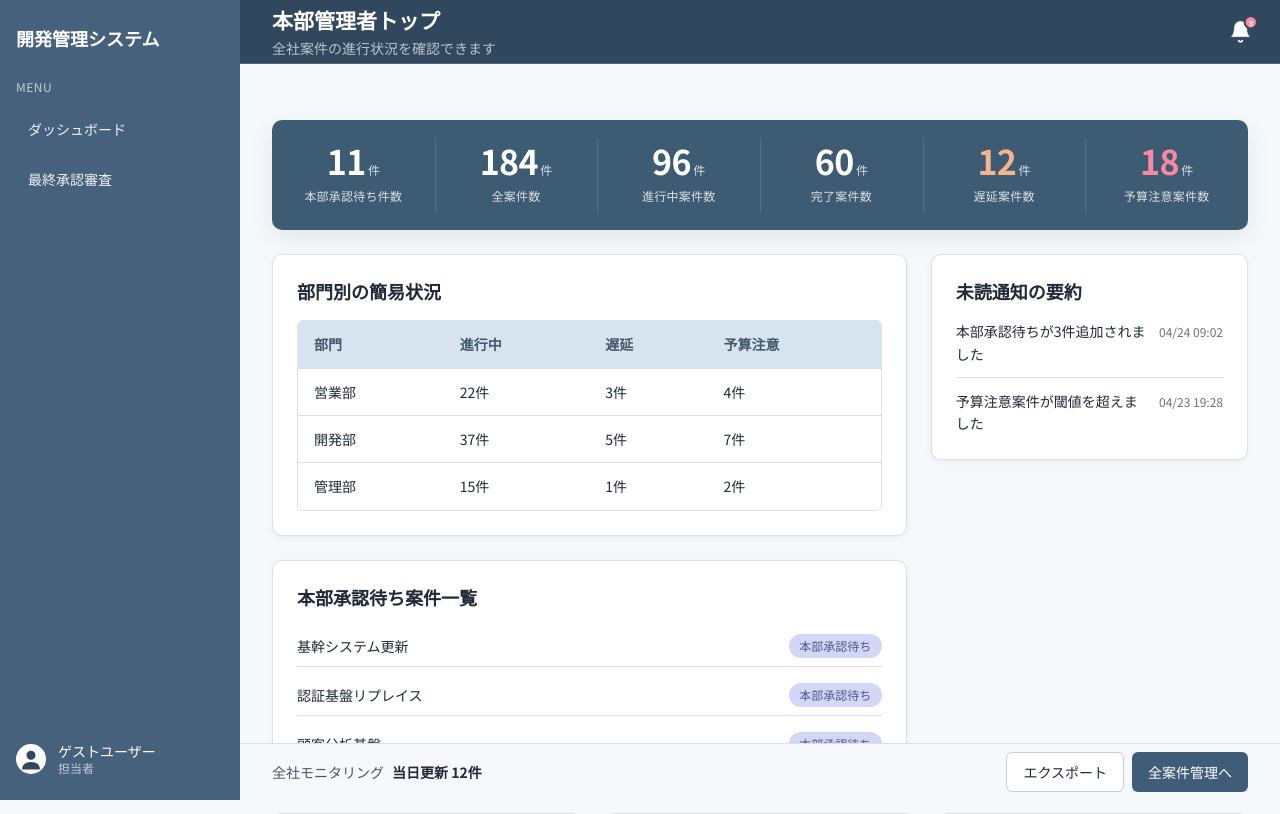
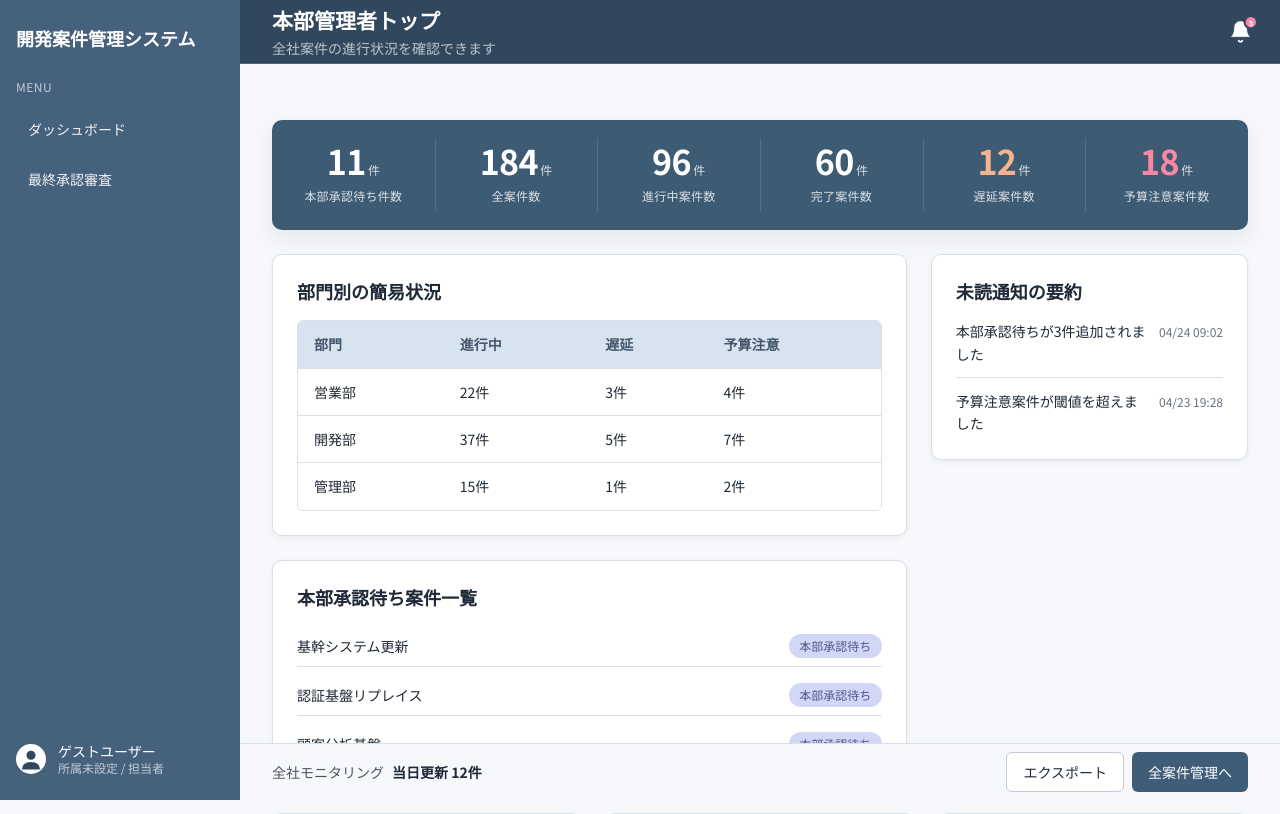
Before and after one commit to kubota-a/dev-management-app, a Flask app: page /sample/hq in a window 1280 px wide. Shown: the top 814 px of the page. Run offline with Flask 3, Linux system fonts and the light colour scheme.

Commit message:
fix: サイドバーのアプリ名とユーザー表示を調整

```diff
--- a/templates/partials/_mobile_drawer.html
+++ b/templates/partials/_mobile_drawer.html
@@ -1,13 +1,16 @@
 {% set active_menu = active_menu|default("") %}
 {% set unread_count_value = unread_count|default(0)|int %}
-{% set sidebar_user_name = sidebar_user_name|default(current_user.name if current_user is defined and current_user.is_authenticated and current_user.name is defined else "ゲストユーザー") %}
-{% set sidebar_user_role = sidebar_user_role|default(current_user.role_label if current_user is defined and current_user.is_authenticated and current_user.role_label is defined else (current_user.role if current_user is defined and current_user.is_authenticated and current_user.role is defined else "担当者")) %}
+{% set resolved_role = current_user.role if current_user is defined and current_user.is_authenticated and current_user.role is defined else "" %}
+{% set resolved_role_label = "申請者" if resolved_role == "applicant" else ("部門管理者" if resolved_role == "manager" else ("本部管理者" if resolved_role == "hq" else "担当者")) %}
+{% set resolved_department_name = current_user.department.name if current_user is defined and current_user.is_authenticated and current_user.department is defined and current_user.department and current_user.department.name is defined else ("本部" if resolved_role == "hq" else "所属未設定") %}
+{% set sidebar_user_name = sidebar_user_name|default(current_user.display_name if current_user is defined and current_user.is_authenticated and current_user.display_name is defined else "ゲストユーザー") %}
+{% set sidebar_user_role = sidebar_user_role|default(resolved_department_name ~ " / " ~ resolved_role_label) %}
 {% set sidebar_user_initial = sidebar_user_initial|default(sidebar_user_name[:1] if sidebar_user_name else "G") %}
 <div id="mobileDrawerOverlay" class="mobile-drawer-overlay" data-drawer-close></div>
 
 <aside id="mobileDrawer" class="mobile-drawer" aria-hidden="true">
     <div class="mobile-drawer-header">
-        <div class="app-sidebar-title">開発管理システム</div>
+        <div class="app-sidebar-title">開発案件管理システム</div>
         <button type="button" class="mobile-drawer-close" data-drawer-close aria-label="メニューを閉じる">&times;</button>
     </div>
 
--- a/templates/partials/_sidebar.html
+++ b/templates/partials/_sidebar.html
@@ -1,10 +1,13 @@
 {% set active_menu = active_menu|default("") %}
 {% set unread_count_value = unread_count|default(0)|int %}
-{% set sidebar_user_name = sidebar_user_name|default(current_user.name if current_user is defined and current_user.is_authenticated and current_user.name is defined else "ゲストユーザー") %}
-{% set sidebar_user_role = sidebar_user_role|default(current_user.role_label if current_user is defined and current_user.is_authenticated and current_user.role_label is defined else (current_user.role if current_user is defined and current_user.is_authenticated and current_user.role is defined else "担当者")) %}
+{% set resolved_role = current_user.role if current_user is defined and current_user.is_authenticated and current_user.role is defined else "" %}
+{% set resolved_role_label = "申請者" if resolved_role == "applicant" else ("部門管理者" if resolved_role == "manager" else ("本部管理者" if resolved_role == "hq" else "担当者")) %}
+{% set resolved_department_name = current_user.department.name if current_user is defined and current_user.is_authenticated and current_user.department is defined and current_user.department and current_user.department.name is defined else ("本部" if resolved_role == "hq" else "所属未設定") %}
+{% set sidebar_user_name = sidebar_user_name|default(current_user.display_name if current_user is defined and current_user.is_authenticated and current_user.display_name is defined else "ゲストユーザー") %}
+{% set sidebar_user_role = sidebar_user_role|default(resolved_department_name ~ " / " ~ resolved_role_label) %}
 {% set sidebar_user_initial = sidebar_user_initial|default(sidebar_user_name[:1] if sidebar_user_name else "G") %}
 <aside class="app-sidebar">
-    <div class="app-sidebar-title">開発管理システム</div>
+    <div class="app-sidebar-title">開発案件管理システム</div>
 
     <div class="app-sidebar-body">
         <div class="app-sidebar-section-title">Menu</div>
```
